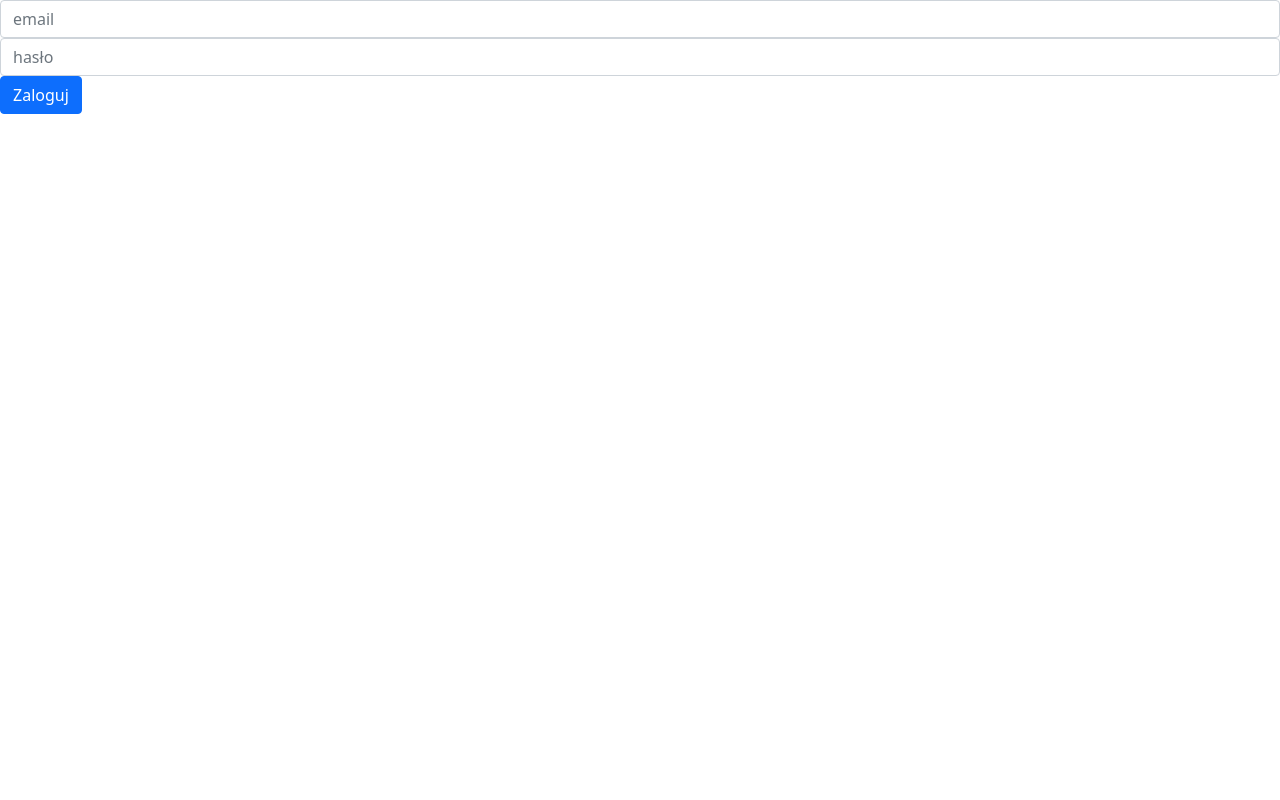
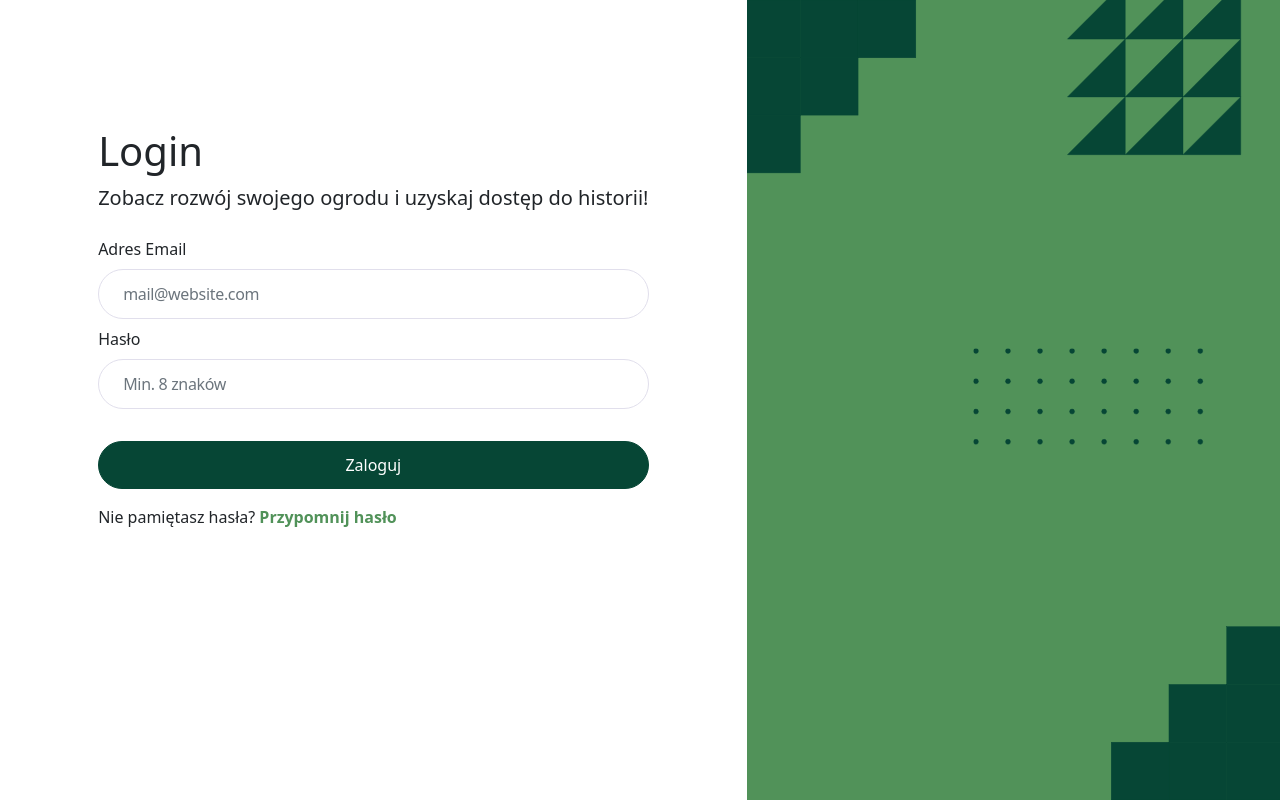
Before and after one commit to EvilDamage/SmartGarden-client, a React (Create React App) app: page /login in a window 1280 px wide. Built offline with nearby package versions, Linux system fonts and the light colour scheme.

Commit message:
login, register template

```diff
--- a/package.json
+++ b/package.json
@@ -13,6 +13,7 @@
     "jsonwebtoken": "^8.5.1",
     "node-sass": "^6.0.1",
     "react": "^17.0.2",
+    "react-bootstrap": "^2.0.3",
     "react-dom": "^17.0.2",
     "react-router-dom": "^5.3.0",
     "react-scripts": "4.0.3",
--- a/src/App.js
+++ b/src/App.js
@@ -11,6 +11,7 @@ import NoMatch from "./pages/NoMatch";
 import {ApolloProvider, ApolloClient, createHttpLink, InMemoryCache, useApolloClient} from "@apollo/client";
 import {setContext} from "@apollo/client/link/context";
 import {isAuthenticated} from "./helpers/config";
+import Register from "./pages/Register";
 
 function App() {
     return (
@@ -19,6 +20,9 @@ function App() {
                 <Switch>
                     <Route path="/login">
                         <Login/>
+                    </Route>
+                    <Route path="/register">
+                        <Register/>
                     </Route>
                     <PrivateRoute exact path="/">
                         <Home/>
--- a/src/pages/Home.js
+++ b/src/pages/Home.js
@@ -7,7 +7,7 @@ const Home = () => {
 
     const { data, loading, error } = useQuery(SENSOR_READS);
 
-    console.log(data)
+    console.log(data, error)
 
     return(
         <div>
--- a/src/pages/Login.js
+++ b/src/pages/Login.js
@@ -2,26 +2,90 @@ import React, {useState} from "react";
 import {useMutation} from "@apollo/client";
 import {LOGIN_USER} from "../helpers/gqlQueries";
 import {useHistory} from "react-router-dom";
+import {Modal} from 'react-bootstrap';
 
 const Login = () => {
     const history = useHistory();
 
     const [email, setEmail] = useState('')
     const [password, setPassword] = useState('')
+    const [modalVisibility, setModalVisibility] = useState(false)
 
-    const [ client, { data, loading, error }] = useMutation(LOGIN_USER);
+    const [client, {data, loading, error}] = useMutation(LOGIN_USER);
 
     return (
-        <div>
-            <input type="text" className="form-control" placeholder="email" onChange={(e)=> setEmail(e.target.value)}/>
-            <input type="password" className="form-control" placeholder="hasło" onChange={(e)=> setPassword(e.target.value)}/>
-            <button type="button" className="btn btn-primary" onClick={()=> client({variables: {email: email, password: password}}).then((res)=>{
-                if(res.data.login){
-                    localStorage.setItem('access_token', res.data.login.access_token);
-                    localStorage.setItem('refresh_token', res.data.login.refresh_token);
-                    // history.push('/')
-                }
-            })}>Zaloguj</button>
+        <div className="container-fluid" id={"login"}>
+            <div className="row">
+                <div className="col-md-7 login-side">
+                    <div className={'login-container'}>
+                        <h1>Login</h1>
+                        <p className="lead mb-4">
+                            Zobacz rozwój swojego ogrodu i uzyskaj dostęp do historii!
+                        </p>
+                        {error &&
+                            <div className="alert alert-warning alert-dismissible fade show" role="alert">
+                                <strong>Uwaga!</strong> Nie udało się zalogować
+                            </div>
+                        }
+                        <label className="form-label">Adres Email</label>
+                        <input type="email" className="form-control" placeholder="mail@website.com"
+                               onChange={(e) => setEmail(e.target.value)}/>
+                        <label className="form-label mt-2">Hasło</label>
+                        <input type="password" className="form-control" placeholder="Min. 8 znaków"
+                               onChange={(e) => setPassword(e.target.value)}/>
+                        <button type="button" className="btn btn-primary"
+                                onClick={() => client({variables: {email: email, password: password}}).then((res) => {
+                                    if (res.data.login) {
+                                        localStorage.setItem('access_token', res.data.login.access_token);
+                                        localStorage.setItem('refresh_token', res.data.login.refresh_token);
+                                        history.push('/')
+                                    }
+                                })}>
+                            {!loading ? 'Zaloguj' :
+                                <div className="spinner-border spinner-border-sm" role="status">
+                                    <span className="visually-hidden">Loading...</span>
+                                </div>
+                            }
+                        </button>
+                        <p className={'mt-3'}>Nie pamiętasz hasła? <span className={'password-reminder'} onClick={() => setModalVisibility(true)}>Przypomnij hasło</span>
+                        </p>
+                    </div>
+                </div>
+                <div className="col-md-5 carousel-side"></div>
+            </div>
+            <Modal
+                show={modalVisibility}
+                size="md"
+                aria-labelledby="contained-modal-title-vcenter"
+                centered
+            >
+                <Modal.Header>
+                    <Modal.Title id="contained-modal-title-vcenter">
+                        Nie pamiętasz hasła?
+                    </Modal.Title>
+                </Modal.Header>
+                <Modal.Body>
+                    <div className={'container'}>
+                        <label className="form-label">Adres Email</label>
+                        <input type="email" className="form-control" placeholder="mail@website.com"
+                               onChange={(e) => setEmail(e.target.value)}/>
+                        <button type="button" className="btn btn-primary"
+                                onClick={() => client({variables: {email: email, password: password}}).then((res) => {
+                                    if (res.data.login) {
+                                        localStorage.setItem('access_token', res.data.login.access_token);
+                                        localStorage.setItem('refresh_token', res.data.login.refresh_token);
+                                        history.push('/')
+                                    }
+                                })}>
+                            {!loading ? 'Przypomnij' :
+                                <div className="spinner-border spinner-border-sm" role="status">
+                                    <span className="visually-hidden">Loading...</span>
+                                </div>
+                            }
+                        </button>
+                    </div>
+                </Modal.Body>
+            </Modal>
         </div>
     )
 }
--- /dev/null
+++ b/src/pages/Register.js
@@ -0,0 +1,61 @@
+import React, {useState} from "react";
+import {useMutation} from "@apollo/client";
+import {LOGIN_USER} from "../helpers/gqlQueries";
+import {useHistory} from "react-router-dom";
+import {Modal} from 'react-bootstrap';
+
+const Register = () => {
+    const history = useHistory();
+
+    const [email, setEmail] = useState('')
+    const [password, setPassword] = useState('')
+    const [modalVisibility, setModalVisibility] = useState(false)
+
+    const [client, {data, loading, error}] = useMutation(LOGIN_USER);
+
+    return (
+        <div className="container-fluid" id={"register"}>
+            <div className="row">
+                <div className="col-md-7 login-side">
+                    <div className={'login-container'}>
+                        <h1>Rejestracja</h1>
+                        <p className="lead mb-4">
+                            Zobacz rozwój swojego ogrodu i uzyskaj dostęp do historii!
+                        </p>
+                        {error &&
+                        <div className="alert alert-warning alert-dismissible fade show" role="alert">
+                            <strong>Uwaga!</strong> Nie udało się zarejestrować
+                        </div>
+                        }
+                        <label className="form-label">Imię</label>
+                        <input type="email" className="form-control" placeholder="Jan"
+                               onChange={(e) => setEmail(e.target.value)}/>
+                        <label className="form-label mt-2">Adres Email</label>
+                        <input type="email" className="form-control" placeholder="mail@website.com"
+                               onChange={(e) => setEmail(e.target.value)}/>
+                        <label className="form-label mt-2">Hasło</label>
+                        <input type="password" className="form-control" placeholder="Min. 8 znaków"
+                               onChange={(e) => setPassword(e.target.value)}/>
+                        <button type="button" className="btn btn-primary"
+                                onClick={() => client({variables: {email: email, password: password}}).then((res) => {
+                                    if (res.data.login) {
+                                        localStorage.setItem('access_token', res.data.login.access_token);
+                                        localStorage.setItem('refresh_token', res.data.login.refresh_token);
+                                        history.push('/')
+                                    }
+                                })}>
+                            {!loading ? 'Zarejestruj' :
+                                <div className="spinner-border spinner-border-sm" role="status">
+                                    <span className="visually-hidden">Loading...</span>
+                                </div>
+                            }
+                        </button>
+                    </div>
+                </div>
+                <div className="col-md-5 carousel-side"/>
+            </div>
+        </div>
+    )
+}
+
+export default Register;
--- a/src/theme/style.scss
+++ b/src/theme/style.scss
@@ -1 +1,64 @@
 @import '~bootstrap/scss/bootstrap.scss';
+
+$primary-color: #064635;
+$secondary-color: #519259;
+
+:root{
+  .btn-primary {
+    @include button-variant($primary-color, darken($primary-color, 7.5%), darken($primary-color, 10%), lighten($primary-color,5%), lighten($primary-color, 10%), darken($primary-color,30%));
+    color: #ffffff !important;
+    border-color: $primary-color ;
+  }
+}
+
+#login, #register {
+  .row .col-md-7,.row .col-md-5  {
+    height: 100vh;
+  }
+
+  .carousel-side {
+    background-image: url("../assets/images/login-bg.svg");
+    background-position: 50% 50%;
+    background-size: cover;
+    background-repeat: no-repeat;
+    background-color: $secondary-color;
+  }
+
+  .login-side {
+    display: flex;
+    justify-content: center;
+    align-items: center;
+    margin-top: -4rem;
+
+    .password-reminder{
+      color: $secondary-color;
+      text-decoration: none;
+      font-weight: bolder;
+    }
+
+
+  }
+}
+
+// Overwritten
+
+input[type=text], input[type=password], input[type=email] {
+  min-height: 48px;
+  margin-bottom: 0px;
+  padding-top: 12px;
+  padding-bottom: 12px;
+  padding-left: 24px;
+  border: 1px solid #e1dfec;
+  border-radius: 500px;
+  background-color: #fff;
+  color: #8c87a6;
+  letter-spacing: -0.02em;
+}
+
+button {
+  width: 100%;
+  min-height: 48px;
+  margin-top: 32px;
+  padding: 12px 32px;
+  border-radius: 500px !important;
+}
```
Also changed, not shown: src/assets/images/login-bg.svg (added), 1 other file (tests, documents, lock files or other folders).
